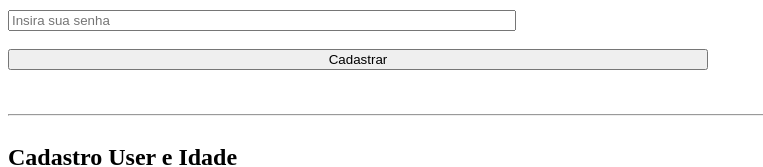
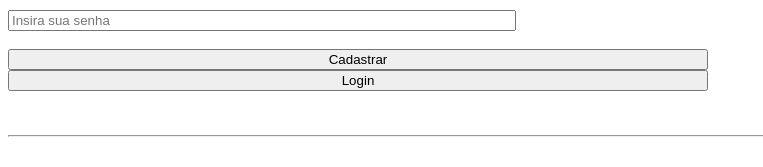
Before and after one commit to DavyddBF/react-curso, a React (Vite) app in the folder 3-firebase/: page / in a window 1280 px wide. Shown: the part 226-393 px from the top of the page, without its empty margins (0-763 px from the left). Built offline with nearby package versions, Linux system fonts and the light colour scheme; no server answers; the database is empty.

Commit message:
Criando função de logar o usuario

```diff
--- a/3-firebase/src/App.tsx
+++ b/3-firebase/src/App.tsx
@@ -10,7 +10,10 @@ import {
     deleteDoc,
     onSnapshot
 } from 'firebase/firestore';
-import { createUserWithEmailAndPassword } from 'firebase/auth';
+import {
+    createUserWithEmailAndPassword,
+    signInWithEmailAndPassword
+ } from 'firebase/auth';
 import { db, auth } from './firebase/firebaseConnection';
 import './App.css';
 
@@ -154,6 +157,19 @@ function App(): JSX.Element {
         });
     }
 
+    async function loginUsuario() {
+        await signInWithEmailAndPassword(auth, email, senha)
+        .then((value) => {
+            console.log('Logado com sucesso!!');
+            console.log(value);
+            setEmail('');
+            setSenha('');
+        })
+        .catch(() => {
+            console.log('Não foi possível fazer o login!!')
+        })
+    }
+
     return (
         <div>
             <h1>Firebase + React</h1>
@@ -177,6 +193,7 @@ function App(): JSX.Element {
                 />
                 <br/>
                 <button onClick={ novoUsuario }>Cadastrar</button>
+                <button onClick={ loginUsuario }>Login</button>
             </div>
 
                 <br/><br/>
@@ -221,7 +238,6 @@ function App(): JSX.Element {
                         }
                     </ul>
                     <ul>
-
                         {
                             idadeFiltrada.map((maioresVinte) => {
                                 return (
```
